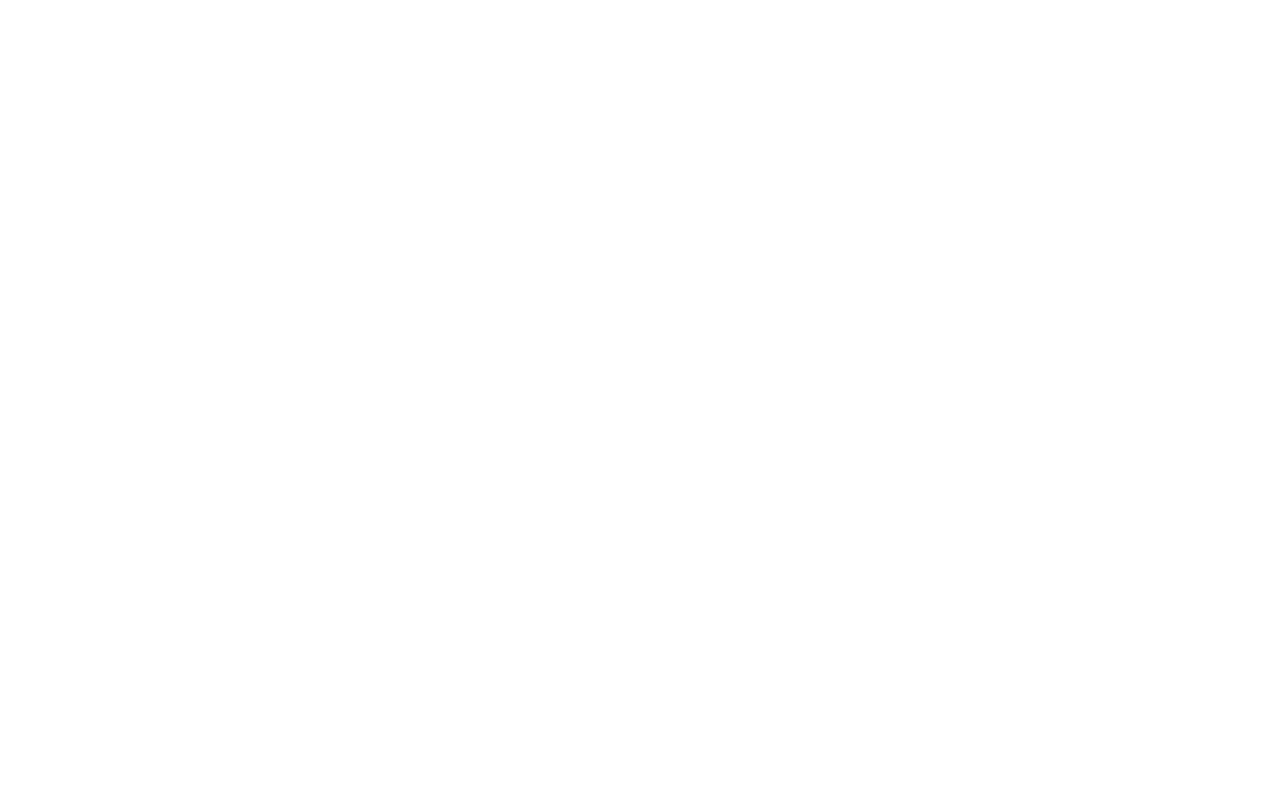
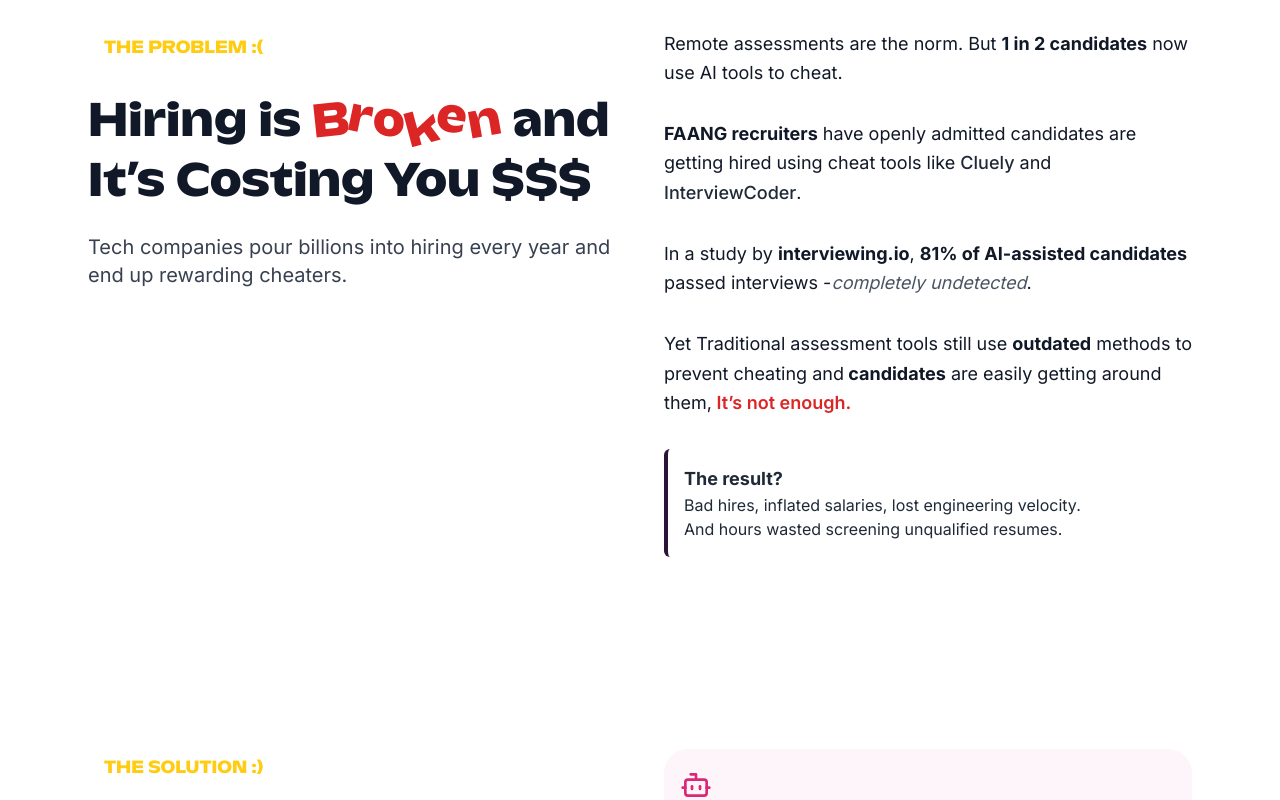
Before and after one commit to CodeStarGM/Codacty, a Next.js app: page / in a window 1280 px wide. Shown: the part 880-1680 px from the top of the page. Before the commit the page ends 813 px from the top, so only its background shows below. Built offline with nearby package versions, Linux system fonts and the light colour scheme.

Commit message:
add sections

```diff
--- a/src/app/page.js
+++ b/src/app/page.js
@@ -1,12 +1,15 @@
-
 import Hero from "@/sections/Hero";
-
+import Problem from "@/sections/Problem";
+import Solution from "@/sections/Solution";
 
 export default function Home() {
   return (
     <>
       <Hero />
 
+      <Problem />
+
+      <Solution />
     </>
   );
 }
```
